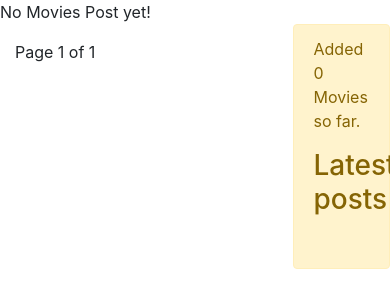
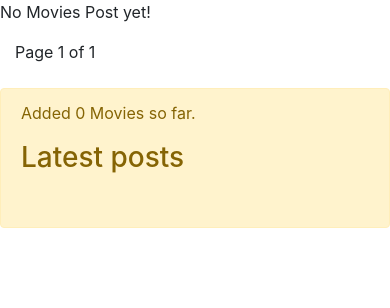
Before and after one commit to leroyds/movies, a Django app: page / in a window 390 px wide. Shown: the part 56-364 px from the top of the page. Run offline with Django 3.2, Linux system fonts and the light colour scheme; data that the repository does not hold is empty; some libraries are stand-ins or nearby versions.

Commit message:
UI changes to detail view and base.html

```diff
--- a/templates/base.html
+++ b/templates/base.html
@@ -78,13 +78,13 @@
     <div class="container">
         <div class='row'>
 
-          <div class="col-9">
+          <div class="col-12 col-lg-9">
           {% block content %}
           <h1>Hello, world!</h1>
           {% endblock %}
           </div>
 
-          <div class="col-3 alert alert-warning  my-4" role="alert">
+          <div class="col-0 col-lg-3 alert alert-warning  my-4" role="alert">
           {% block sidebar %}
             <p>Added {% TotalPosts %} Movies so far.</p>
             <h3>Latest posts</h3>
```
Also changed, not shown: blogs/templates/blogs/post_detail.html (+5 -2 lines).
